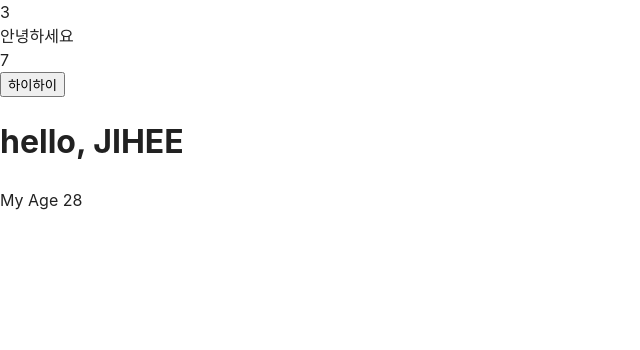
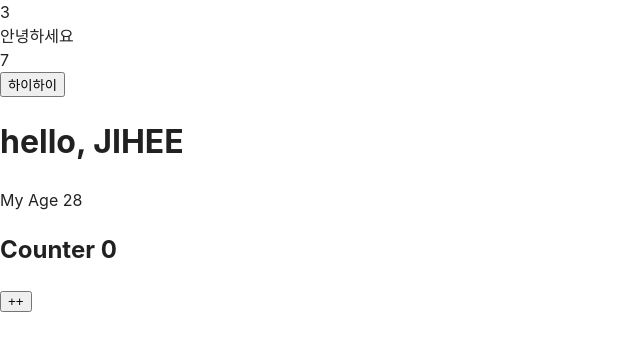
Before and after one commit to JIHEE-Princess98/TypescriptTutorial, a React (Vite) app: page / in a window 1280 px wide. Shown: the top 350 px of the page, without its empty margins (0-640 px from the left). Built offline with nearby package versions, Linux system fonts and the light colour scheme.

Commit message:
상태관리

```diff
--- a/src/App.tsx
+++ b/src/App.tsx
@@ -1,4 +1,5 @@
 import './style/App.css'
+import {useState} from "react";
 
 
 //인터페이스 타입
@@ -24,6 +25,16 @@ const Greeting: React.FC<GreetingProps> = ({ name, age }) => (
     </div>
 )
 
+//상태관리
+const Counter:React.FC = () => {
+  const [count,setCount] = useState<number>(0);
+  return(
+      <div>
+        <h2>Counter {count}</h2>
+        <button onClick={() => setCount(count+1)}>++</button>
+      </div>
+  )
+}
 
 
 function App() {
@@ -54,6 +65,8 @@ function App() {
 
         <Button text="하이하이" onClick={consoles}/>
         <Greeting name="JIHEE" age={28}/>
+
+        <Counter/>
       </div>
   )
 }
```
